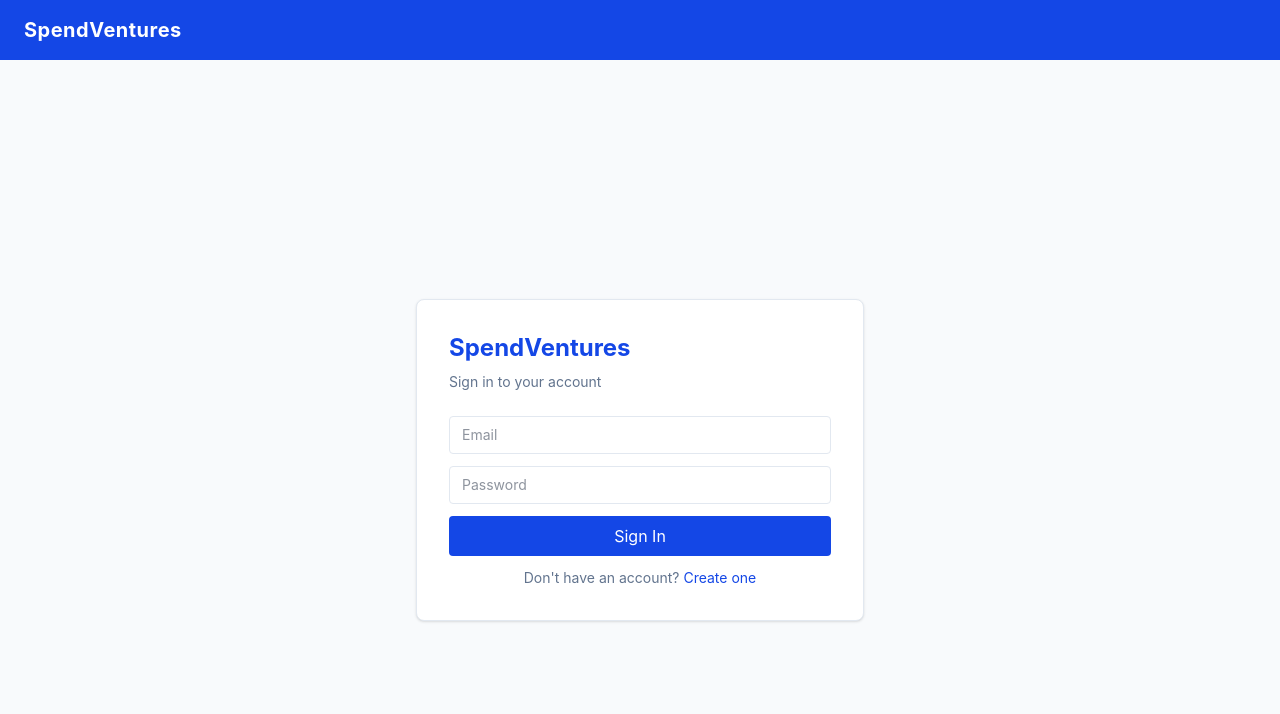
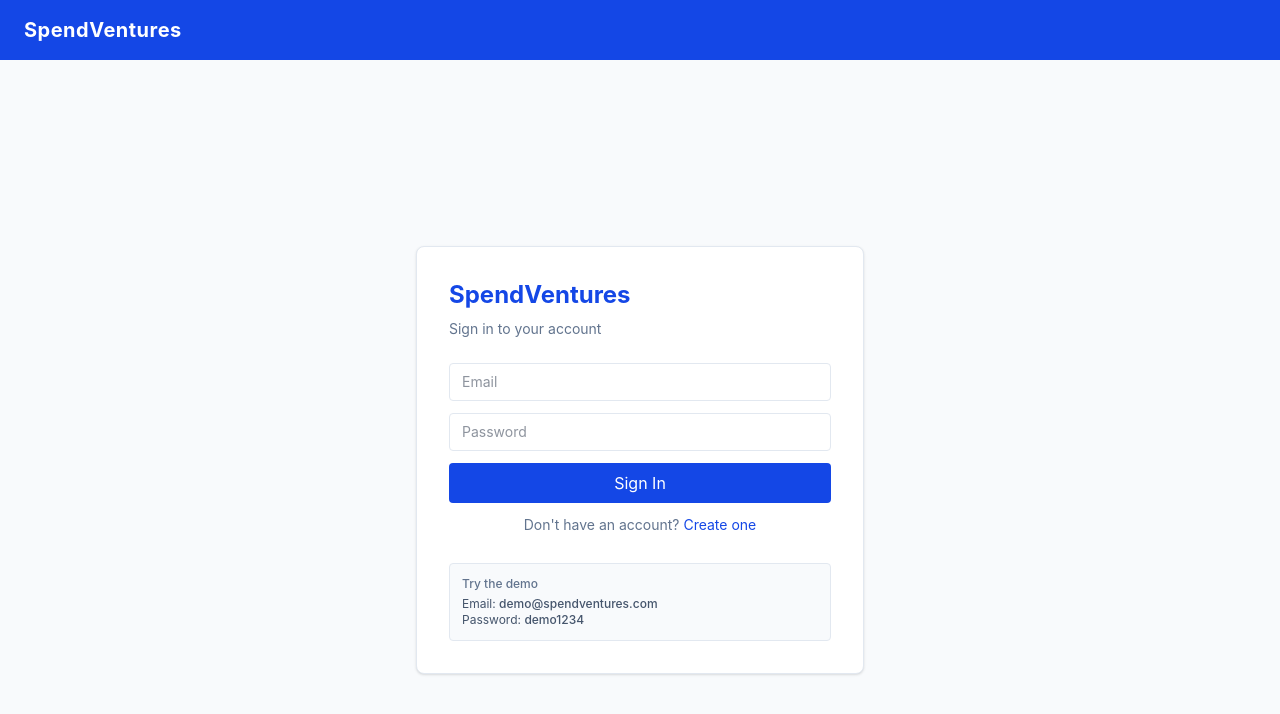
Before and after one commit to VamsiAlapaty/spendventures_, a React (Vite) app: page /login in a window 1280 px wide. Shown: the top 714 px of the page. Built offline with nearby package versions, Linux system fonts and the light colour scheme; no server answers.

Commit message:
Updated ReadMe and Demo account note added on login

```diff
--- a/src/pages/Login.jsx
+++ b/src/pages/Login.jsx
@@ -60,6 +60,11 @@ function Login() {
                             Create one
                         </span>
                     </p>
+                    <div className="mt-4 p-3 bg-slate-50 rounded border border-slate-200">
+                        <p className="text-xs text-slate-500 font-medium mb-1">Try the demo</p>
+                        <p className="text-xs text-slate-600">Email: <span className="font-medium">demo@spendventures.com</span></p>
+                        <p className="text-xs text-slate-600">Password: <span className="font-medium">demo1234</span></p>
+                    </div>
                 </div>
             </div>
         </div>
```
Also changed, not shown: 1 other file (tests, documents, lock files or other folders).
